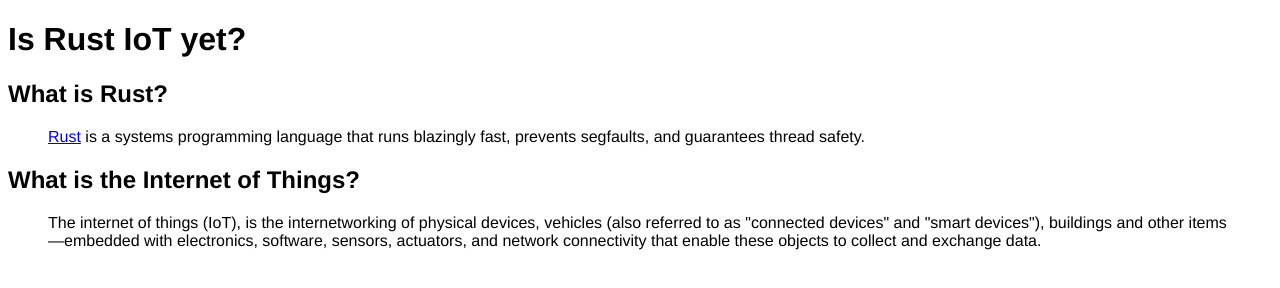
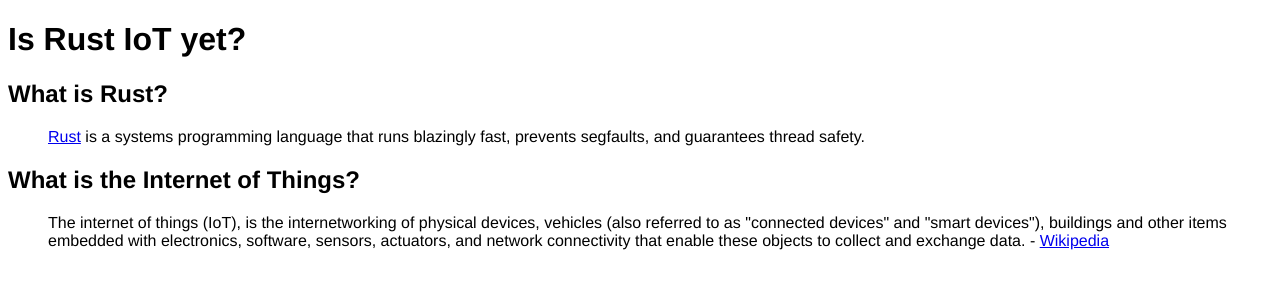
Before and after one commit to fullstack-systems/areweiotyet, a plain HTML site: page index.html in a window 1280 px wide. Drawn offline with Linux system fonts and the light colour scheme.

Commit message:
Add attribution for Wikipedia quote

```diff
--- a/index.html
+++ b/index.html
@@ -13,7 +13,7 @@
 </blockquote>
 <h2>What is the Internet of Things?</h2>
 <blockquote>
-<p>The internet of things (IoT), is the internetworking of physical devices, vehicles (also referred to as &quot;connected devices&quot; and &quot;smart devices&quot;), buildings and other items—embedded with electronics, software, sensors, actuators, and network connectivity that enable these objects to collect and exchange data.</p>
+<p>The internet of things (IoT), is the internetworking of physical devices, vehicles (also referred to as &quot;connected devices&quot; and &quot;smart devices&quot;), buildings and other items embedded with electronics, software, sensors, actuators, and network connectivity that enable these objects to collect and exchange data. - <a href="https://en.wikipedia.org/wiki/Internet_of_things">Wikipedia</a></p>
 </blockquote>
 </body>
 </html>
```
Also changed, not shown: 1 other file.
